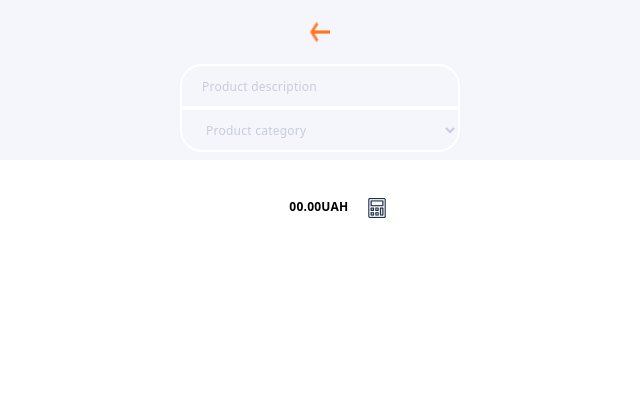
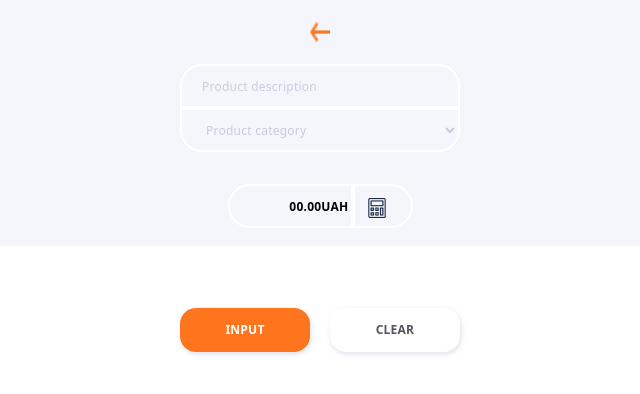
Before and after one commit to alxkkt/kapusta-bank-client, a React (Create React App) app: page /addtransaction in a window 1280 px wide. Shown: the top 394 px of the page, without its empty margins (320-960 px from the left). Built offline with nearby package versions, Linux system fonts and the light colour scheme.

Commit message:
HomePage, addTransaction and Balance component html, css added

```diff
--- a/package.json
+++ b/package.json
@@ -10,6 +10,7 @@
     "@testing-library/user-event": "^13.5.0",
     "axios": "^0.27.2",
     "modern-normalize": "^1.1.0",
+    "moment": "^2.29.4",
     "node-sass": "^7.0.1",
     "react": "^18.1.0",
     "react-datepicker": "^4.8.0",
--- a/src/components/AddTransactionForm/AddTransactionForm.jsx
+++ b/src/components/AddTransactionForm/AddTransactionForm.jsx
@@ -21,6 +21,14 @@ const AddTransactionForm = () => {
           <img src={Calculator} alt="Calculator" />
         </div>
       </div>
+      <div className={styles.containerBtn}>
+        <button className={styles.inputBtn} type="submit">
+          INPUT
+        </button>
+        <button className={styles.clearBtn} type="button">
+          CLEAR
+        </button>
+      </div>
     </form>
   );
 };
--- a/src/components/AddTransactionForm/AddTransactionForm.module.scss
+++ b/src/components/AddTransactionForm/AddTransactionForm.module.scss
@@ -3,7 +3,6 @@
     justify-content: center;
     flex-direction: column;
     align-items: center;
-    margin-bottom: 80px;
 }
 
 .input {
@@ -34,7 +33,7 @@
 .container {
     display: flex;
     justify-content: center;
-    /* align-items: center; */
+    margin-bottom: 80px;
 }
 
 img {
@@ -65,3 +64,33 @@ img {
     width: 60px;
     border-radius: 0px 22px 22px 0px;
 }
+
+.containerBtn {
+    display: flex;
+        justify-content: center;
+}
+
+.inputBtn {
+    width: 130px;
+        height: 44px;
+
+        background-color: var(--accent-color);
+        color: #FFFF;
+
+        font-weight: 700;
+            font-size: 12px;
+            line-height: 14px;
+            letter-spacing: 0.02em;
+
+        border: transparent;
+        border-radius: 16px;
+        box-shadow: 1px 2px 5px rgba(170, 178, 197, 0.4);
+}
+
+.clearBtn {
+    composes: inputBtn;
+    margin-left: 20px;
+
+    color: #52555F;
+    background-color: transparent;
+}
--- a/src/pages/HomePage/HomePage.jsx
+++ b/src/pages/HomePage/HomePage.jsx
@@ -1,11 +1,16 @@
+import styles from './HomePage.module.scss';
+// import DatePicker from 'react-datepicker';
+// import moment from 'moment';
+// import 'react-datepicker/dist/react-datepicker.css';
+
 import Balance from 'components/Balance';
-import styles from './HomePage.module.scss';
 import { Link } from 'react-router-dom';
 import Reports from '../../shared/images/png/Reports.png';
 
 const HomePage = () => {
   return (
     <>
+      <div className="container">
         <section className={styles.section}>
           <h1 className={styles.title}>Home Page</h1>
           <Link className={styles.reports} to="/reports">
@@ -13,10 +18,16 @@ const HomePage = () => {
             <img className={styles.img} src={Reports} alt="Reports" />
           </Link>
           <Balance />
+          {/* <DatePicker
+            className={styles.datePicker}
+            // name="startDate"
+            // dateFormat="MM/dd/yyyy"
+          /> */}
         </section>
         <Link className={styles.link} to="/addtransaction">
           ADD TRANSACTION
         </Link>
+      </div>
     </>
   );
 };
--- a/src/pages/HomePage/HomePage.module.scss
+++ b/src/pages/HomePage/HomePage.module.scss
@@ -1,7 +1,9 @@
 
 
 .section {
+    margin-bottom: 40px;
     padding-top: 45px;
+    padding-bottom: 40px;
     background-color: #F5F6FB;
 }
 .title {
@@ -51,6 +53,11 @@ color: var(--text-color-faded);
     width: 200px;
     height: 44px;
 
+    font-weight: 700;
+        font-size: 12px;
+        line-height: 14px;
+        letter-spacing: 0.02em;
+
     color: #FFFF;
     background-color: var(--accent-color);
 
@@ -61,3 +68,8 @@ color: var(--text-color-faded);
 .link:visited {
 color: #FFFF;
 }
+
+.datePicker {
+    display: block;
+    margin: 0 auto
+}
```
Also changed, not shown: 2 other files (tests, documents, lock files or other folders). Lines whose indentation alone changed are shown as unchanged.
